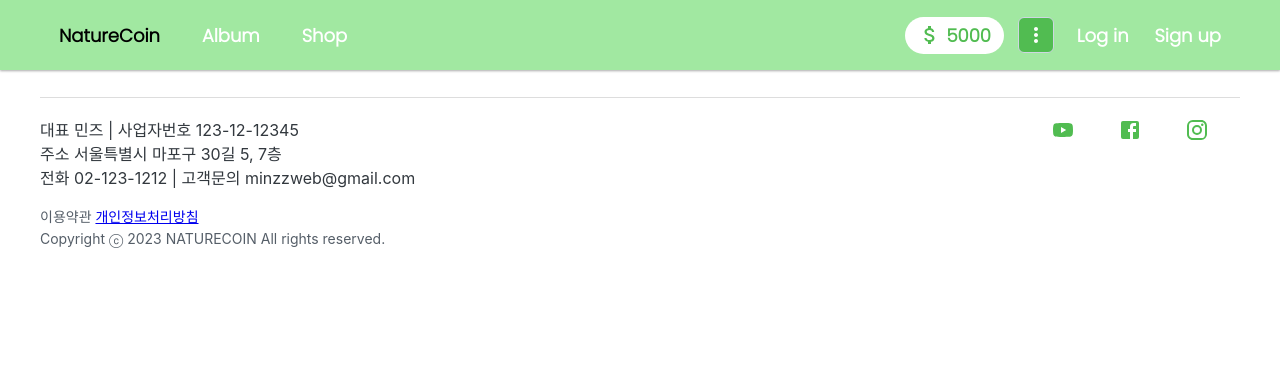
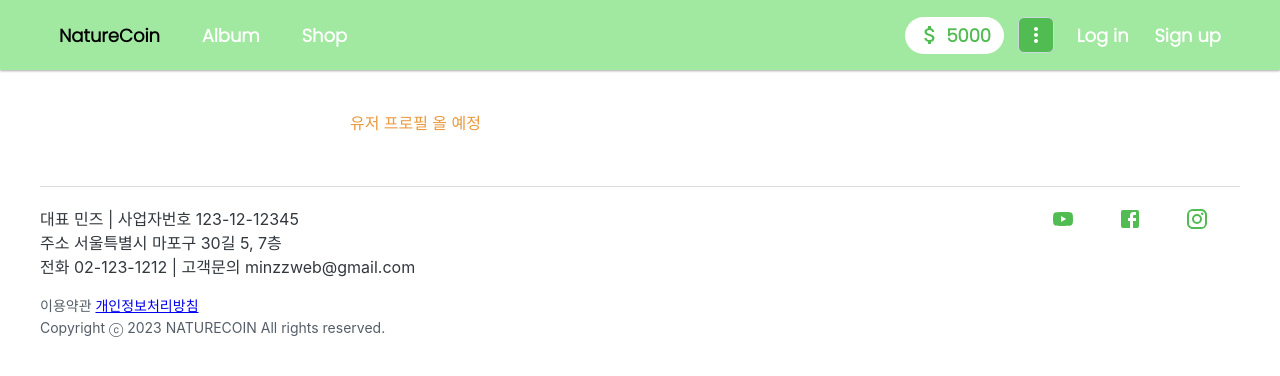
Before and after one commit to minzzweb/nature-coin-frontend, a React (Create React App) app: page /image/read/1 in a window 1280 px wide. Shown: the top 376 px of the page. Built offline with nearby package versions, Linux system fonts and the light colour scheme; no server answers.

Commit message:
리듀서 카테고리 추가

```diff
--- a/src/components/Image_board/ImageRead.js
+++ b/src/components/Image_board/ImageRead.js
@@ -1,7 +1,10 @@
 import React from "react";
 import { Link } from "react-router-dom";
+import Box from "@mui/material/Box";
+import Typography from "@mui/joy/Typography";
+import Input from "@mui/joy/Input";
 
-const ImageRead = ({ imageId, image, isLoading }) => {
+const ImageRead = ({ imageId, image, isLoading, categoryName }) => {
   // 이미지 표시 URL 생성
   const pictureUrl = () => {
     return (
@@ -9,23 +12,46 @@ const ImageRead = ({ imageId, image, isLoading }) => {
     );
   };
   return (
-    <div align="center">
-      <h2>상품 상세보기</h2>
+    <Box
+      sx={{
+        width: "600px",
+        margin: "0 auto",
+        marginTop: "100px",
+        padding: "10px",
+        boxSizing: "border-box",
+      }}
+    >
+      <Box
+        sx={{
+          color: "#EA9A3E",
+        }}
+      >
+        유저 프로필 올 예정 <br />
+      </Box>
       {/* '로딩중...' 표시 */}
       {isLoading && "로딩중..."}
       {/* 상세보기 화면 표시 */}
       {!isLoading && image && (
-        <>
+        <Box
+          sx={{
+            marginTop: "10px",
+            padding: "10px",
+            backgroundColor: "#F6FEF6",
+            width: "100%",
+          }}
+        >
           <table>
             <tbody>
               <tr>
-                <td>제목</td>
                 <td>
-                  {/* 상품아이디 표시 */}
-                  <input type="text" value={image.imageTitle} readOnly />
+                  <Input type="text" value={categoryName} />
                 </td>
               </tr>
-
+              <tr>
+                <td>
+                  <Input type="text" value={image.imageTitle} readOnly />
+                </td>
+              </tr>
               <tr>
                 <td>미리보기</td>
                 <td>
@@ -46,9 +72,9 @@ const ImageRead = ({ imageId, image, isLoading }) => {
           <Link to={`/edit/${imageId}`}>편집</Link>
           <button>삭제</button>
           <Link to="/">목록</Link>
-        </>
+        </Box>
       )}
-    </div>
+    </Box>
   );
 };
 
--- a/src/containers/ImageReadContainer.js
+++ b/src/containers/ImageReadContainer.js
@@ -8,15 +8,25 @@ const ImageReadContainer = () => {
   const { imageId } = useParams();
   const dispatch = useDispatch();
 
-  const { image, isLoading } = useSelector(({ image, loading }) => ({
-    image: image.image,
-    isLoading: loading[FETCH_IMAGE],
-  }));
+  const { image, categoryName, isLoading } = useSelector(
+    ({ image, loading }) => ({
+      image: image.image,
+      categoryName: image.categoryName,
+      isLoading: loading[FETCH_IMAGE],
+    })
+  );
 
   useEffect(() => {
     dispatch(fetchImage(imageId));
   }, [dispatch, imageId]);
 
-  return <ImageRead imageId={imageId} image={image} isLoading={isLoading} />;
+  return (
+    <ImageRead
+      imageId={imageId}
+      image={image}
+      isLoading={isLoading}
+      categoryName={categoryName}
+    />
+  );
 };
 export default ImageReadContainer;
--- a/src/modules/imageboard.js
+++ b/src/modules/imageboard.js
@@ -13,7 +13,10 @@ export const FETCH_FAILURE = "image/FETCH_FAILURE";
 export const FETCH_IMAGE = "image/FETCH_IMAGE";
 
 //액션 생성함수
-export const fetchSuccess = createAction(FETCH_SUCCESS, (data) => data);
+export const fetchSuccess = createAction(
+  FETCH_SUCCESS,
+  (image, categoryName) => ({ image, categoryName })
+);
 export const fetchFailure = createAction(FETCH_FAILURE, (e) => e);
 
 //상세 조회 액션 생성함수
@@ -26,7 +29,7 @@ function* fetchImageSaga(action) {
   try {
     const response = yield call(fetchImageApi, action.payload);
 
-    yield put(fetchSuccess(response.data));
+    yield put(fetchSuccess(response.data.image, response.data.categoryName));
   } catch (e) {
     yield put(fetchFailure(e));
   }
@@ -43,6 +46,7 @@ const initialState = {
   image: null,
   images: [],
   error: null,
+  categoryName: null,
 };
 
 const image = handleActions(
@@ -50,7 +54,8 @@ const image = handleActions(
     //상세 조회 상태 변경
     [FETCH_SUCCESS]: (state, action) => ({
       ...state,
-      image: action.payload,
+      image: action.payload.image,
+      categoryName: action.payload.categoryName,
     }),
     [FETCH_FAILURE]: (state, action) => ({
       ...state,
```
